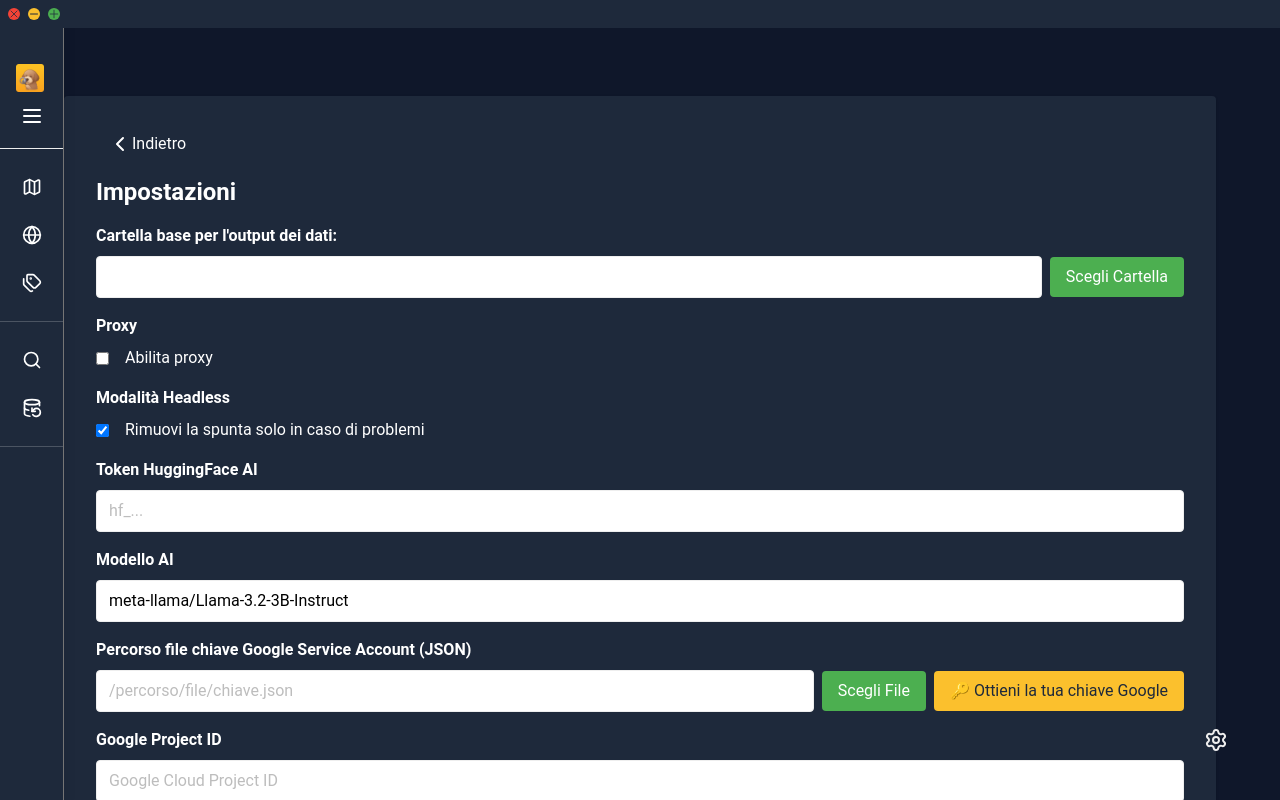
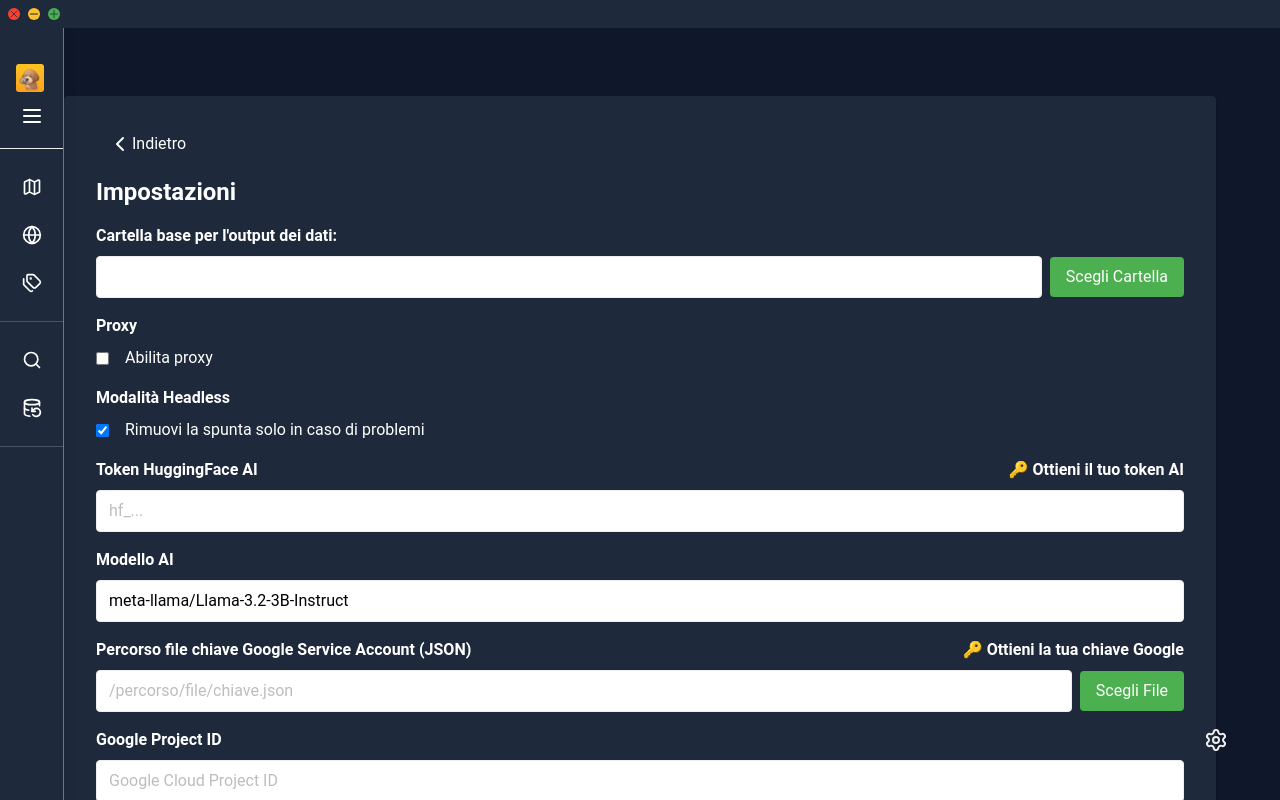
Before and after one commit to galluccioma/taboj, a React (Vite) app: page / in a window 1280 px wide. Both pictures are taken after a click on the button 1216 px from the left and 740 px from the top of the page. Shown: the top 800 px of the page. Built offline with nearby package versions, Linux system fonts and the light colour scheme.

Commit message:
fixed setting page UI

```diff
--- a/src/views/SettingsPage.tsx
+++ b/src/views/SettingsPage.tsx
@@ -160,7 +160,12 @@ function SettingsPage({ onBack }: SettingsPageProps) {
         </div>
       </div>
       <div className="mb-4">
-        <span className="block mb-2 font-semibold">Token HuggingFace AI</span>
+        <span className="flex mb-2 font-semibold w-full justify-between">
+          Token HuggingFace AI{' '}
+          <a href="https://huggingface.co/settings/tokens" target="blank">
+            🔑 Ottieni il tuo token AI
+          </a>
+        </span>
         <input
           type="text"
           className="input w-full px-3 py-2 border rounded text-black"
@@ -180,7 +185,12 @@ function SettingsPage({ onBack }: SettingsPageProps) {
         />
       </div>
       <div className="mb-4">
-        <span className="block mb-2 font-semibold">Percorso file chiave Google Service Account (JSON)</span>
+        <span className="flex w-full mb-2 font-semibold justify-between">
+          Percorso file chiave Google Service Account (JSON){' '}
+          <a href="https://console.cloud.google.com/apis/api/bigquery.googleapis.com" target="blank">
+            🔑 Ottieni la tua chiave Google
+          </a>
+        </span>
         <div className="flex items-center gap-2">
           <input
             type="text"
@@ -197,11 +207,6 @@ function SettingsPage({ onBack }: SettingsPageProps) {
           >
             Scegli File
           </button>
-          <button className="btn px-4 py-2 bg-yellow-700 hover:bg-yellow-800 text-slate-800 rounded">
-            <a href="https://console.cloud.google.com/apis/api/bigquery.googleapis.com" target="blank">
-              🔑 Ottieni la tua chiave Google
-            </a>
-          </button>
         </div>
       </div>
       <div className="mb-4">
@@ -215,8 +220,9 @@ function SettingsPage({ onBack }: SettingsPageProps) {
         />
       </div>
       <div className="mb-4">
-        <span className="block mb-2 font-semibold">Meta API Key</span>
-        <div className='flex items-center gap-2'>
+        <span className="flex w-full mb-2 font-semibold justify-between">Meta API Key <a href="https://www.facebook.com/ads/library/api" target="blank">
+              🔑 Ottieni la tua chiave Meta
+            </a></span>
           <input
             type="text"
             className="input w-full px-3 py-2 border rounded text-black"
@@ -224,12 +230,6 @@ function SettingsPage({ onBack }: SettingsPageProps) {
             onChange={(e) => setMetaAdsAccessToken(e.target.value)}
             placeholder="Meta API Key"
           />
-        <button className="btn px-4 py-2 bg-yellow-700 hover:bg-yellow-800 text-slate-800 rounded">
-          <a href="https://www.facebook.com/ads/library/api" target="blank">
-            🔑 Ottieni la tua chiave Meta
-          </a>
-        </button>
-        </div>
       </div>
       <button
         className="btn px-4 py-2 bg-green-500 text-white rounded hover:bg-green-600"
```
Lines whose indentation alone changed are shown as unchanged.
